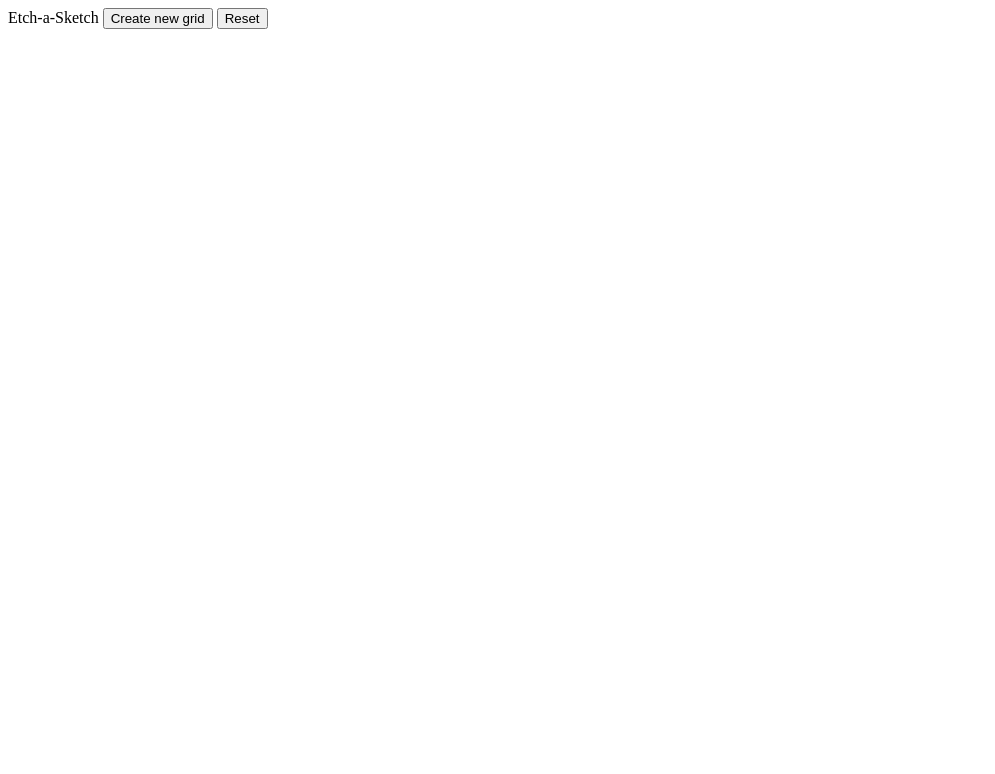
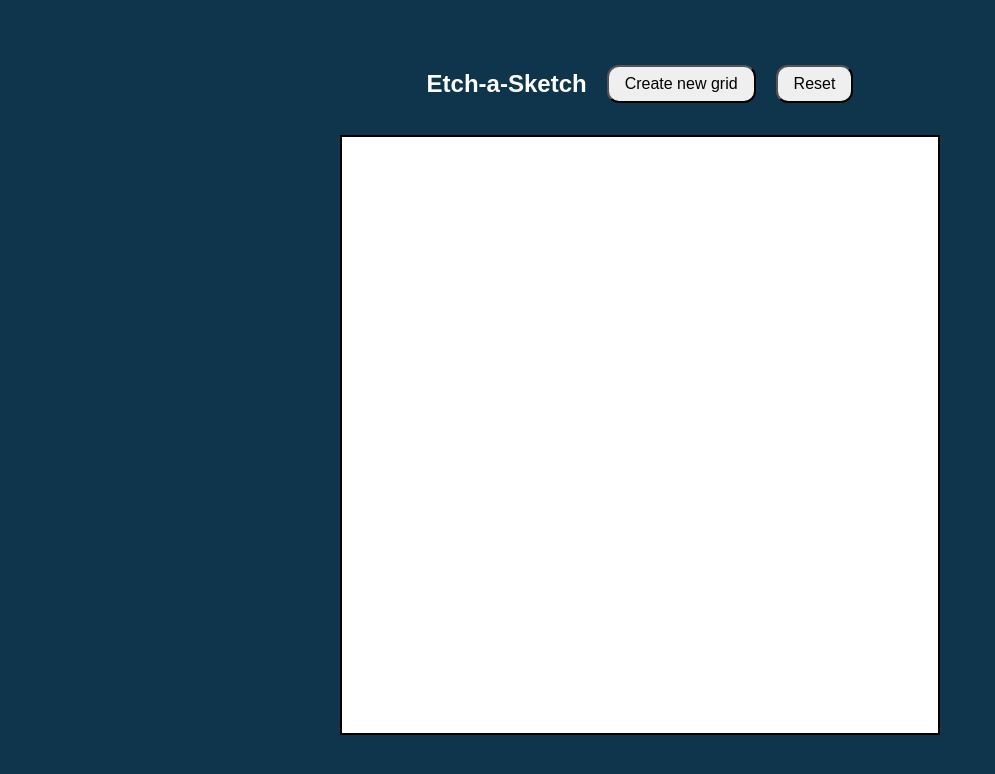
Before and after one commit to rukyese/odin-etch-a-sketch, a plain HTML site: page index.html in a window 1280 px wide. Shown: the whole page, without its empty margins (0-995 px from the left). Drawn offline with Linux system fonts and the light colour scheme.

Commit message:
Add styles

```diff
--- a/style.css
+++ b/style.css
@@ -0,0 +1,53 @@
+* {
+  box-sizing: border-box;
+}
+
+body {
+  margin: 0;
+  display: flex;
+  flex-direction: column;
+  justify-content: center;
+  align-items: center;
+  gap: 32px;
+  padding: 20px;
+  height: 100vh;
+  overflow: hidden;
+  background-color: #0f354d;
+}
+
+.header {
+  display: flex;
+  align-items: center;
+  gap: 20px;
+}
+
+.title {
+  font-size: 24px;
+  color: white;
+  font-weight: 700;
+  font-family: sans-serif;
+}
+
+button {
+  font-size: 16px;
+  padding: 8px 16px;
+  border-radius: 12px;
+}
+
+.container {
+  max-width: 600px;
+  width: 100%;
+  aspect-ratio: 1 / 1;
+  border: 2px solid black;
+  background-color: white;
+  display: flex;
+  justify-content: center;
+  align-items: center;
+  flex-wrap: wrap;
+}
+
+.container div {
+  border: 2px solid black;
+  aspect-ratio: 1 / 1;
+  flex: auto;
+}
```
Also changed, not shown: index.html (line endings or trailing spaces).
